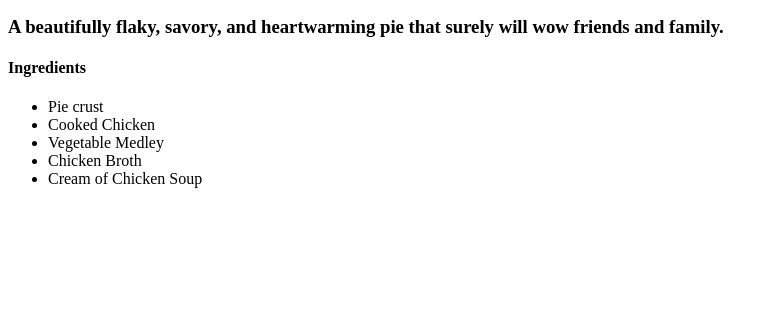
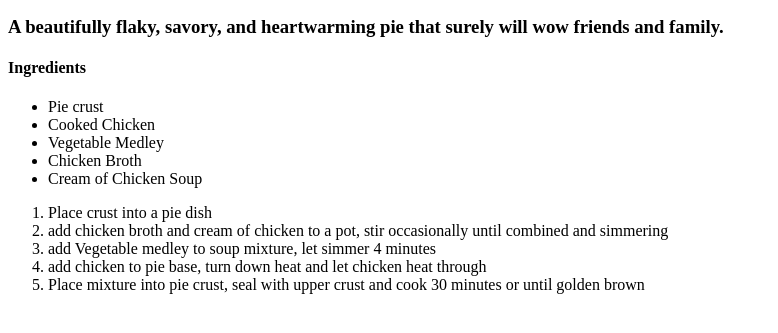
Before and after one commit to Will-McKenna/odin_recipes, a plain HTML site: page recipes/potpie.html in a window 1280 px wide. Shown: the part 101-434 px from the top of the page, without its empty margins (0-778 px from the left). Drawn offline with Linux system fonts and the light colour scheme.

Commit message:
Finish adding ingredients and cooking steps info

```diff
--- a/recipes/potpie.html
+++ b/recipes/potpie.html
@@ -20,6 +20,14 @@
     <li>Cream of Chicken Soup</li>
   </ul>
 
+  <ol>
+    <li>Place crust into a pie dish</li>
+    <li>add chicken broth and cream of chicken to a pot, stir occasionally until combined and simmering</li>
+    <li>add Vegetable medley to soup mixture, let simmer 4 minutes</li>
+    <li>add chicken to pie base, turn down heat and let chicken heat through</li>
+    <li>Place mixture into pie crust, seal with upper crust and cook 30 minutes or until golden brown</li>
+  </ol>
+
 </body>
 
 </html>
```
